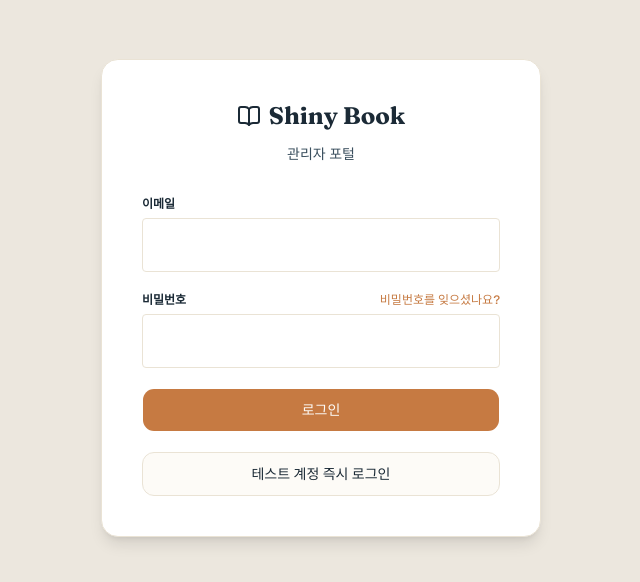
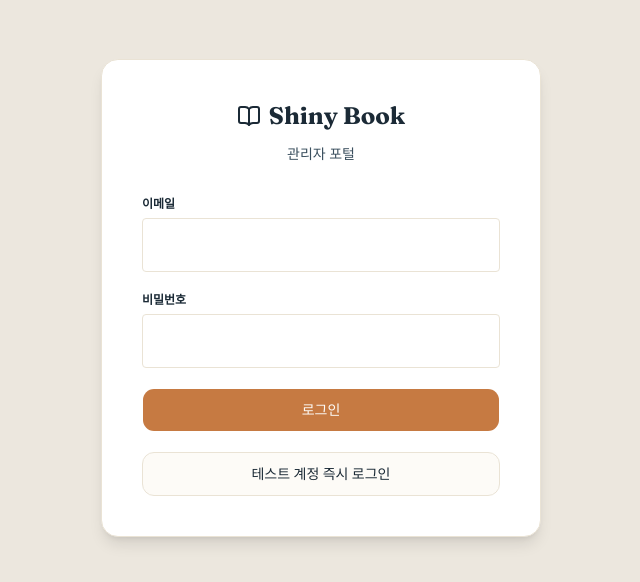
Before and after one commit to Catailog/shiny-book, a Next.js app: page /admin/login in a window 1280 px wide. Shown: the part 102-684 px from the top of the page, without its empty margins (319-959 px from the left). Built offline with nearby package versions, Linux system fonts and the light colour scheme; no server answers.

Commit message:
fix: 관리자 로그인 페이지 비밀번호 찾기 링크 제거
로그인 폼에서 비밀번호 찾기 문구/자리 제거
미사용 locale 키 forgotPasswordLink 정리

```diff
--- a/src/app/admin/login/login-form.tsx
+++ b/src/app/admin/login/login-form.tsx
@@ -65,14 +65,9 @@ export function AdminLoginForm({ allowTestLogin }: AdminLoginFormProps) {
         ) : null}
       </div>
       <div className="flex flex-col gap-1.5">
-        <div className="flex items-center justify-between">
-          <Label htmlFor="password" className="text-xs font-semibold">
-            {t.admin.login.passwordLabel}
-          </Label>
-          <span className="text-xs font-medium text-primary">
-            {t.admin.login.forgotPasswordLink}
-          </span>
-        </div>
+        <Label htmlFor="password" className="text-xs font-semibold">
+          {t.admin.login.passwordLabel}
+        </Label>
         <Input
           id="password"
           type="password"
--- a/src/locales/en.ts
+++ b/src/locales/en.ts
@@ -331,7 +331,6 @@ export const en = {
       title: 'Admin login',
       emailLabel: 'Email',
       passwordLabel: 'Password',
-      forgotPasswordLink: 'Forgot?',
       submitButton: 'Sign in',
       submitting: 'Signing in...',
       testLoginButton: 'Instant test account login',
--- a/src/locales/ko.ts
+++ b/src/locales/ko.ts
@@ -330,7 +330,6 @@ export const ko = {
       title: '관리자 로그인',
       emailLabel: '이메일',
       passwordLabel: '비밀번호',
-      forgotPasswordLink: '비밀번호를 잊으셨나요?',
       submitButton: '로그인',
       submitting: '로그인 중...',
       testLoginButton: '테스트 계정 즉시 로그인',
```
